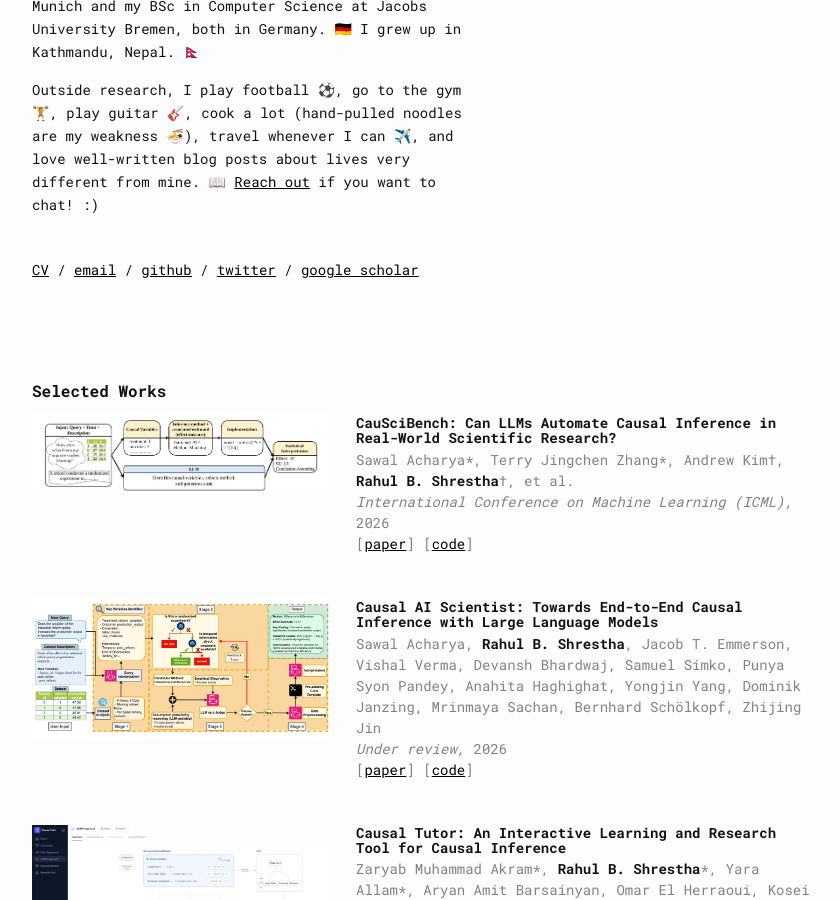
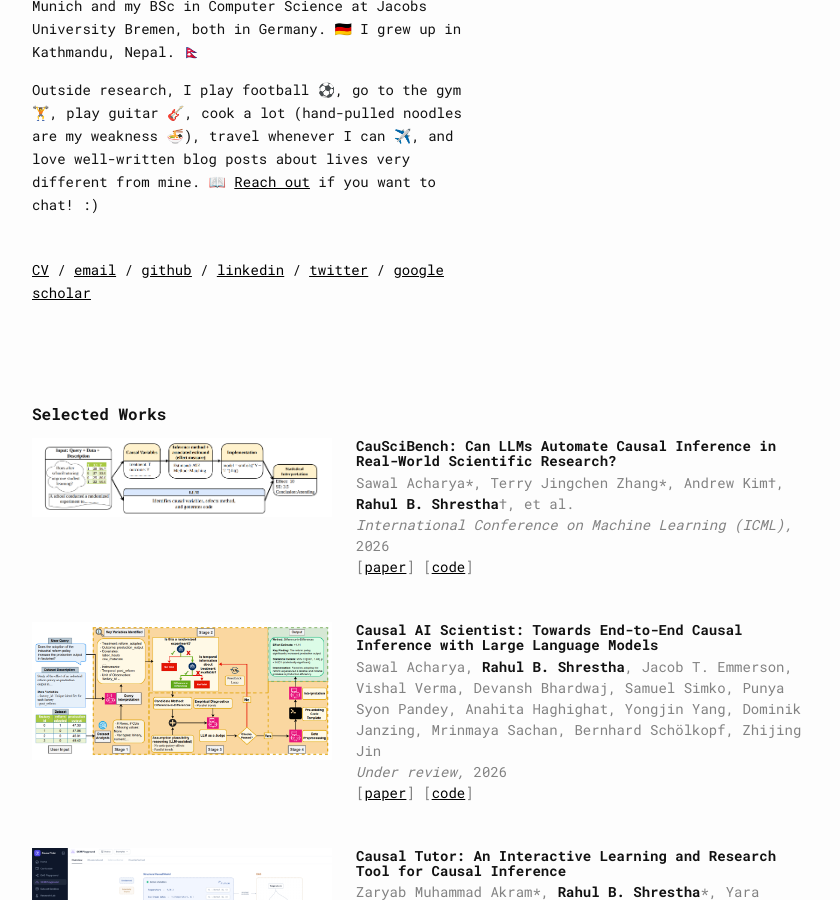
Before and after one commit to rahulbshrestha/rahulbshrestha.github.io, a Jekyll site: the page built from index.md, in a window 1280 px wide and 900 px high, scrolled down 486 px. Shown: the whole window, without its empty margins (218-1058 px from the left). Built offline with Jekyll 4.4.1, drawn with Linux system fonts in a browser that asks for light colours.

Commit message:
Add LinkedIn link
Co-Authored-By: Claude Opus 5.5 <noreply@anthropic.com>

```diff
--- a/index.md
+++ b/index.md
@@ -10,7 +10,7 @@ layout: homepage
       <p>Before this, I did my MSc in Informatics at TU Munich and my BSc in Computer Science at Jacobs University Bremen, both in Germany. 🇩🇪 I grew up in Kathmandu, Nepal. 🇳🇵</p>
       <p>Outside research, I play football ⚽, go to the gym 🏋️, play guitar 🎸, cook a lot (hand-pulled noodles are my weakness 🍜), travel whenever I can ✈️, and love well-written blog posts about lives very different from mine. 📖 <a href="mailto:{{ site.email }}">Reach out</a> if you want to chat! :)</p>
 <div>&nbsp;</div>
-      <p><u><a href="https://drive.google.com/file/d/1oPHVI89xoA7P31wOxD8m_oE5NOYv87zB/view?usp=sharing">CV</a></u> / <a href="mailto:{{ site.email }}"><u>email</u></a> / <a href="https://github.com/rahulbshrestha"><u>github</u></a> / <a href="https://twitter.com/rahulbshrestha"><u>twitter</u></a> / <a href="https://scholar.google.com/citations?user=BKGkcH8AAAAJ"><u>google scholar</u></a></p>
+      <p><u><a href="https://drive.google.com/file/d/1oPHVI89xoA7P31wOxD8m_oE5NOYv87zB/view?usp=sharing">CV</a></u> / <a href="mailto:{{ site.email }}"><u>email</u></a> / <a href="https://github.com/rahulbshrestha"><u>github</u></a> / <a href="https://www.linkedin.com/in/rahulbshrestha"><u>linkedin</u></a> / <a href="https://twitter.com/rahulbshrestha"><u>twitter</u></a> / <a href="https://scholar.google.com/citations?user=BKGkcH8AAAAJ"><u>google scholar</u></a></p>
     </div>
     <div class="col-md-4">
         <img src="{{ '/assets/img/profile.jpg' | relative_url }}" alt="Rahul Shrestha at the Golden Gate Bridge">
```
